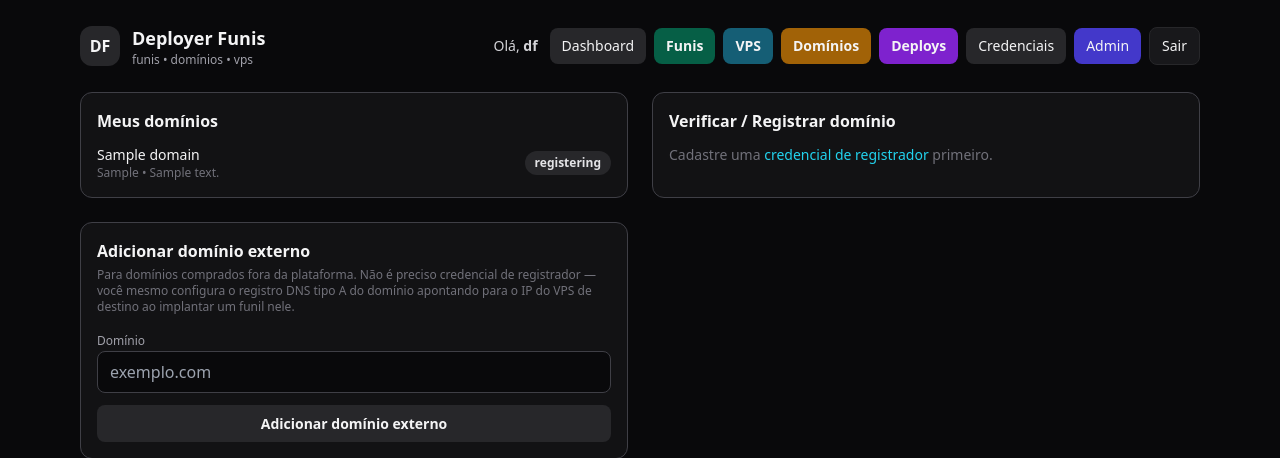
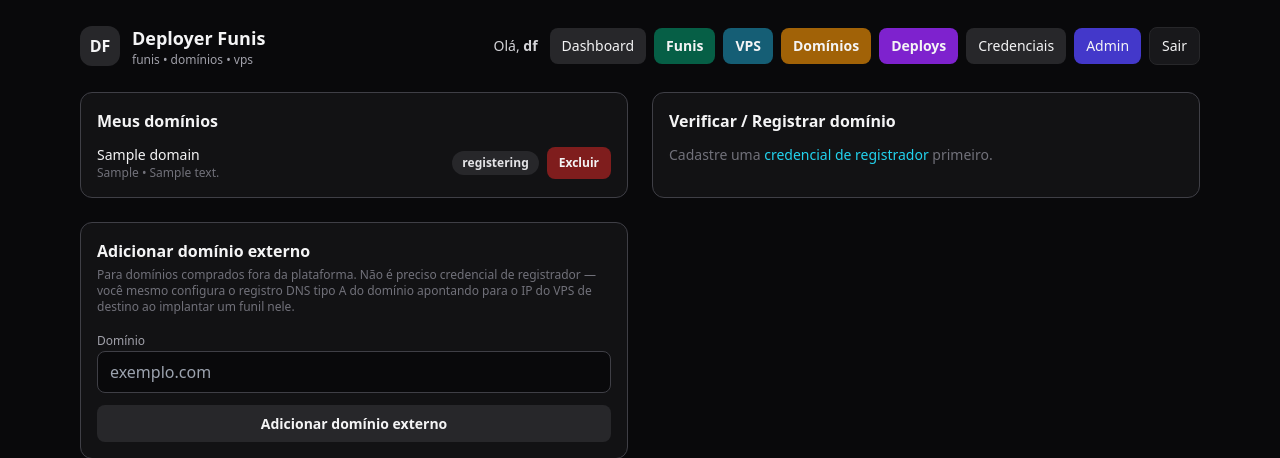
Before and after one commit to italotec/deployer-funis, a Flask app: page /dominios/ in a window 1280 px wide. Shown: the top 458 px of the page. Run offline with Flask 3, Linux system fonts and the light colour scheme; a user stored in the database is signed in; tables that the repository leaves empty hold one stand-in row (values such as "Sample post"); some libraries are stand-ins or nearby versions.

Commit message:
feat: add delete button for domains on the dominios page
Domains stuck in "registering" (or any state) can now be removed from the
panel via POST /dominios/<id>/excluir. Blocks deletion while a Deployment
still references the domain; notes the registrar-side registration is left
untouched.

Co-Authored-By: Claude Sonnet 5 <noreply@anthropic.com>

```diff
--- a/app/routes/domains.py
+++ b/app/routes/domains.py
@@ -2,7 +2,7 @@ from flask import Blueprint, render_template, request, redirect, url_for, flash,
 from flask_login import login_required, current_user
 
 from .. import db
-from ..models import Domain, ProviderCredential
+from ..models import Domain, Deployment, ProviderCredential
 from ..services.registrar import get_registrar_provider
 
 bp = Blueprint("domains", __name__, url_prefix="/dominios")
@@ -76,6 +76,27 @@ def add_manual_domain():
     return redirect(url_for("domains.domains_page"))
 
 
+@bp.route("/<int:domain_id>/excluir", methods=["POST"])
+@login_required
+def delete_domain(domain_id):
+    domain = Domain.query.filter_by(id=domain_id, user_id=current_user.id).first_or_404()
+
+    in_use = Deployment.query.filter_by(domain_id=domain.id).count()
+    if in_use:
+        flash("Remova os funis implantados neste domínio antes de excluí-lo.", "error")
+        return redirect(url_for("domains.domains_page"))
+
+    name = domain.name
+    db.session.delete(domain)
+    db.session.commit()
+    flash(
+        f"{name} removido do painel. Se ele foi registrado num provedor, "
+        "o registro continua ativo lá — cancele-o no painel do registrador se quiser.",
+        "success",
+    )
+    return redirect(url_for("domains.domains_page"))
+
+
 @bp.route("/registrar", methods=["POST"])
 @login_required
 def register_domain():
--- a/app/templates/domains.html
+++ b/app/templates/domains.html
@@ -11,10 +11,15 @@
               <div class="font-medium">{{ d.name }}</div>
               <div class="text-xs text-zinc-500">{{ d.registrar }}{% if d.last_message %} • {{ d.last_message }}{% endif %}</div>
             </div>
-            <span class="badge
-              {% if d.status in ('registered', 'dns_set') %} bg-emerald-900 text-emerald-300
-              {% elif d.status == 'error' %} bg-red-900 text-red-300
-              {% else %} bg-zinc-800 text-zinc-200 {% endif %}">{{ d.status }}</span>
+            <div class="flex items-center gap-2">
+              <span class="badge
+                {% if d.status in ('registered', 'dns_set') %} bg-emerald-900 text-emerald-300
+                {% elif d.status == 'error' %} bg-red-900 text-red-300
+                {% else %} bg-zinc-800 text-zinc-200 {% endif %}">{{ d.status }}</span>
+              <form method="post" action="{{ url_for('domains.delete_domain', domain_id=d.id) }}" onsubmit="return confirm('Excluir {{ d.name }} do painel?');">
+                <button class="btn bg-red-900 hover:bg-red-800 text-xs" type="submit">Excluir</button>
+              </form>
+            </div>
           </div>
         {% endfor %}
       </div>
```
